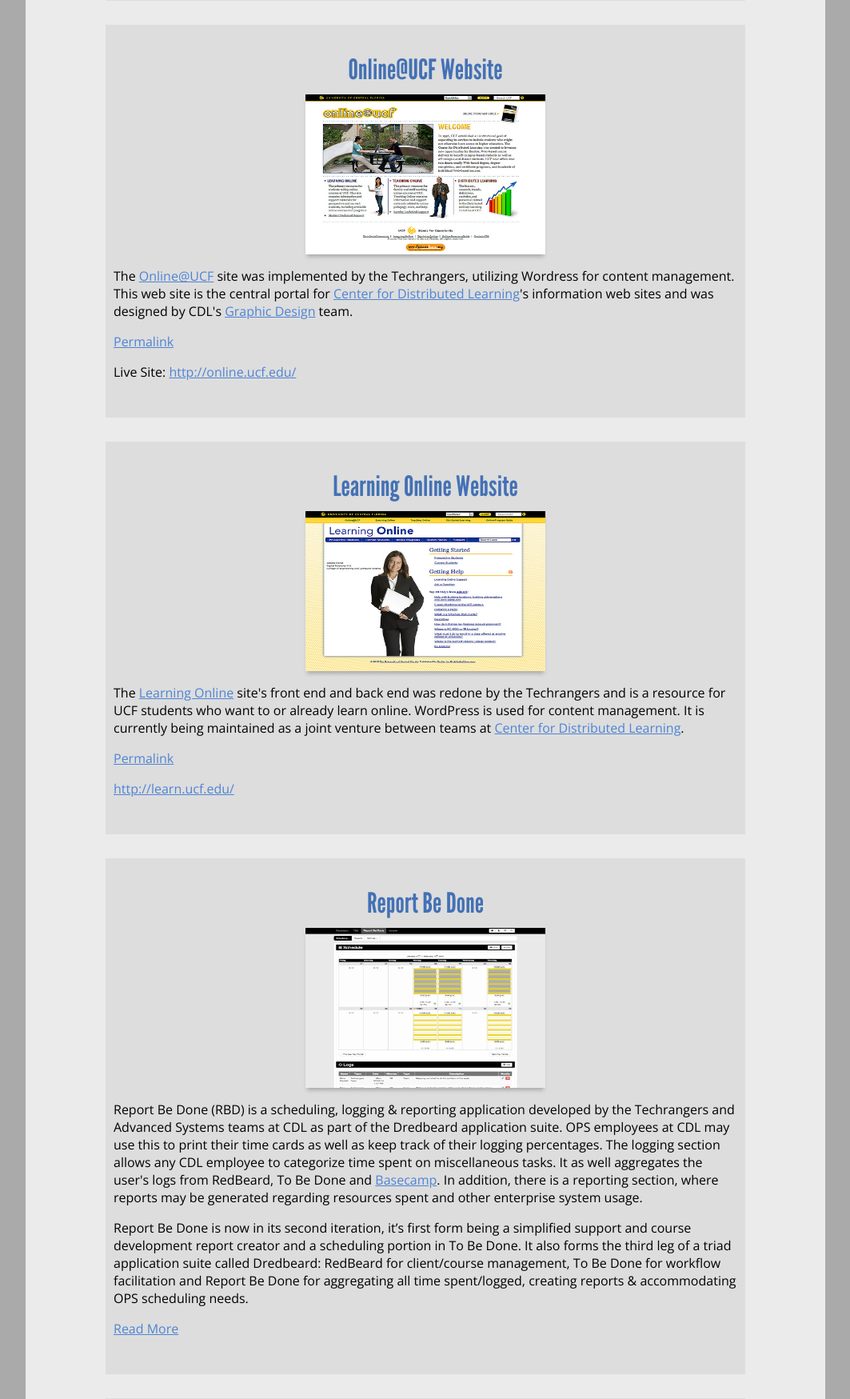
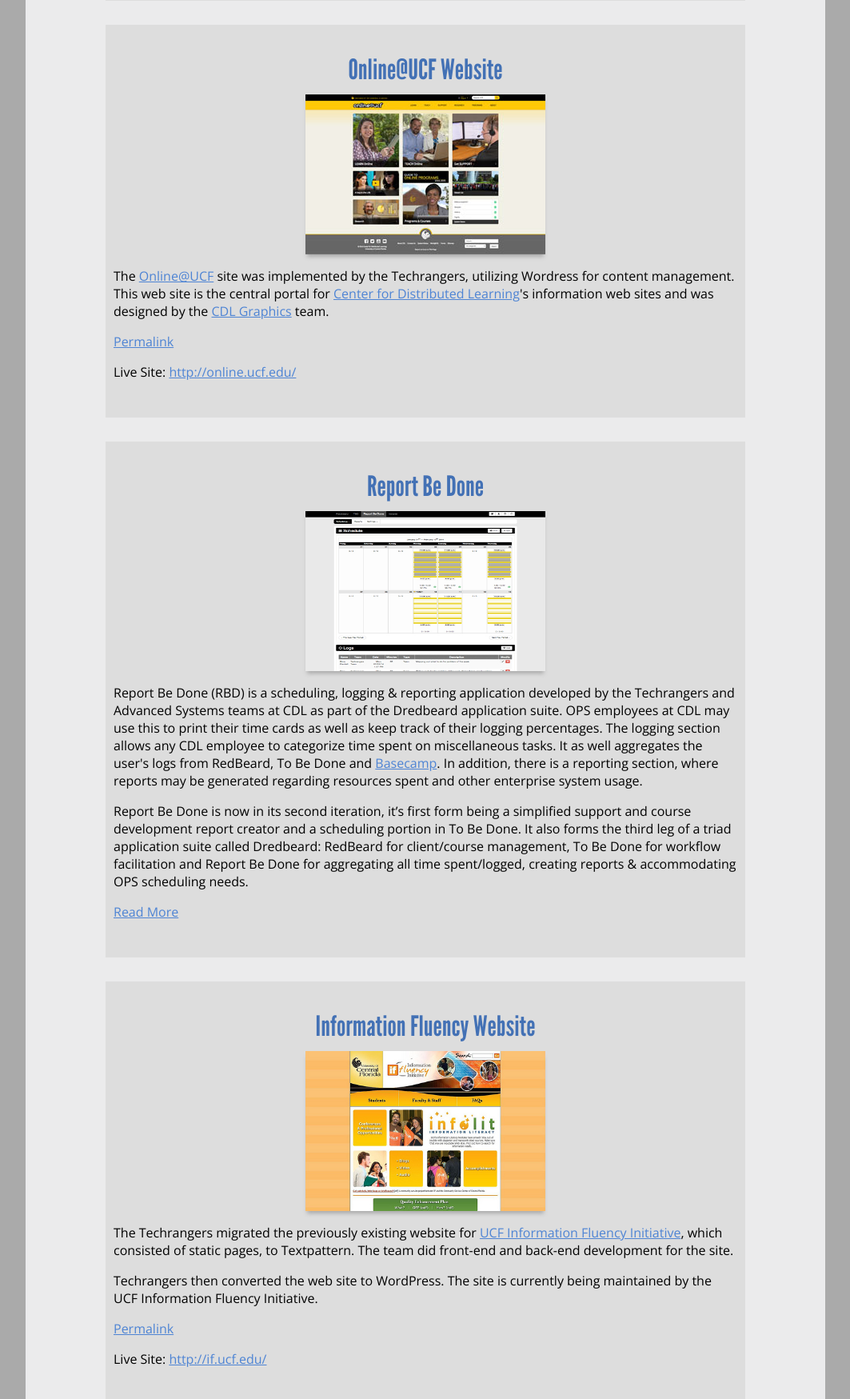
Before and after one commit to chrissolanilla/CSolanillaBio, a PHP site: page /showcase.php in a window 1280 px wide. Shown: the part 1551-3300 px from the top of the page at 80% size, without its empty margins (108-1171 px from the left). Run offline with PHP 8.4, Linux system fonts and the light colour scheme; some libraries are stand-ins or nearby versions.

Commit message:
Fixed a bunch of broken links and updated online@ucf image on showcase page

```diff
--- a/about.php
+++ b/about.php
@@ -21,7 +21,7 @@
 
             <section role="region" class="aboutitem">
                 <h1>Who We Are</h1>
-                    <p>The Techrangers&reg; is a team of students of varied backgrounds and majors at the <a href="http://cdl.ucf.edu/" target="_blank">Center for Distributed Learning</a> who provide course development for faculty and web/application development for the University of Central Florida (UCF).  The Techrangers&reg; act as student advocates and leaders by holding community workshops, participating in panels and presenting at conventions. Additionally, the team provides support, troubleshooting, and consulting for various groups within the University on a variety of areas including but not limited to universal design, accessibility compliance, website design, dynamic website development requiring databases and handling of business transactions among other areas of expertise.</p>
+                    <p>The Techrangers&reg; is a team of students of varied backgrounds and majors at the <a href="https://online.ucf.edu/about" target="_blank">Center for Distributed Learning</a> who provide course development for faculty and web/application development for the University of Central Florida (UCF).  The Techrangers&reg; act as student advocates and leaders by holding community workshops, participating in panels and presenting at conventions. Additionally, the team provides support, troubleshooting, and consulting for various groups within the University on a variety of areas including but not limited to universal design, accessibility compliance, website design, dynamic website development requiring databases and handling of business transactions among other areas of expertise.</p>
 
                     <p>To learn more about who makes up this team, read our bios. If you are interested in joining our team, visit the "<a href="joinus.php">Join</a>" section. Or, take a gander at our <a href="images/flyer.pdf" target="_blank">team flyer</a>.</p>
             </section>
--- a/includes.html
+++ b/includes.html
@@ -2,7 +2,6 @@
 		<meta http-equiv="X-UA-Compatible" content="IE=edge" />
 
 		<script type="text/javascript">document.createElement('main');</script>
-		<script type="text/javascript" src="//teach.ucf.edu/wp-content/themes/online/pulldown/online-dropdown.js?2013-12"></script>
 		<script type="text/javascript" src="//universityheader.ucf.edu/bar/js/university-header.js"></script>
 
 		<link rel="shortcut icon" href="/favicon.ico" type="image/x-icon">
--- a/showcase.php
+++ b/showcase.php
@@ -20,13 +20,13 @@
 		<section role="region" class="pagecontent" id="showcasepage">
 
 			<h1 id="sch1">Team Portfolio</h1>
-			<p class="scintro">The Techrangers strive to develop and collaborate with the UCF community on new tools and projects that will allow our team, the <a href="http://cdl.ucf.edu/" target="_blank">Center for Distributed Learning</a> and the University as a whole to complete various tasks more efficiently &amp; represent the content accurately. Here is our portfolio of some of the initiatives that the Techranger team is currently working on or has worked on in the past. <strong>The following listing is in no particular order.</strong></p>
+			<p class="scintro">The Techrangers strive to develop and collaborate with the UCF community on new tools and projects that will allow our team, the <a href="https://online.ucf.edu/about/" target="_blank">Center for Distributed Learning</a> and the University as a whole to complete various tasks more efficiently &amp; represent the content accurately. Here is our portfolio of some of the initiatives that the Techranger team is currently working on or has worked on in the past. <strong>The following listing is in no particular order.</strong></p>
 
 			<section role="region" id="showcase">
 				<section role="region" class="scitem">
 					<h1>iTunesU Website</h1>
 					<img src="images/showcase/itunesu.jpg" alt="iTunesU Website" />
-					<p>The <a href="http://itunes.ucf.edu/" target="_blank">iTunesU</a> site's splash page was implemented by the Techrangers in CSS and XHTML. This project was in collaboration with the Advanced Systems team at <a href="http://cdl.ucf.edu/" target="_blank">Center for Distributed Learning</a>.</p>
+					<p>The <a href="http://itunes.ucf.edu/" target="_blank">iTunesU</a> site's splash page was implemented by the Techrangers in CSS and XHTML. This project was in collaboration with the Advanced Systems team at <a href="https://online.ucf.edu/about/" target="_blank">Center for Distributed Learning</a>.</p>
 					<p><a href="http://techrangers.cdl.ucf.edu/?p=1063" target="_blank">Permalink</a></p>
 					<p>Live Site: <a href="http://itunes.ucf.edu/" target="_blank">http://itunes.ucf.edu/</a></p>
 				</section>
@@ -34,7 +34,7 @@
 				<section role="region" class="scitem">
 					<h1>Information Literacy Website</h1>
 					<img src="images/showcase/infolit.jpg" alt="Information Literacy Website" />
-					<p>The <a href="http://infolit.ucf.edu/" target="_blank">Information Literacy</a> Initiative's site's front end and back end was redone by the Techrangers and is a resource for UCF teachers and students who want to utilize the Information Literacy learning objects. Originally created in Textpattern, it now has been migrated to WordPress for content management. The project is a as a joint venture between teams at <a href="http://cdl.ucf.edu/" target="_blank">Center for Distributed Learning</a> and the UCF Library, the later which currently maintains the content.</p>
+					<p>The <a href="http://infolit.ucf.edu/" target="_blank">Information Literacy</a> Initiative's site's front end and back end was redone by the Techrangers and is a resource for UCF teachers and students who want to utilize the Information Literacy learning objects. Originally created in Textpattern, it now has been migrated to WordPress for content management. The project is a as a joint venture between teams at <a href="https://online.ucf.edu/about/" target="_blank">Center for Distributed Learning</a> and the UCF Library, the later which currently maintains the content.</p>
 					<p><a href="http://techrangers.cdl.ucf.edu/?p=1070" target="_blank">Permalink</a></p>
 					<p>Live Site: <a href="http://infolit.ucf.edu/" target="_blank">http://infolit.ucf.edu/</a></p>
 				</section>
@@ -42,17 +42,9 @@
 				<section role="region" class="scitem">
 					<h1>Online@UCF Website</h1>
 					<img src="images/showcase/onlineucf.jpg" alt="Online@UCF Website" />
-					<p>The <a href="http://online.ucf.edu/" target="_blank">Online@UCF</a> site was implemented by the Techrangers, utilizing Wordress for content management. This web site is the central portal for <a href="http://cdl.ucf.edu/" target="_blank">Center for Distributed Learning</a>'s information web sites and was designed by CDL's <a href="http://digitalmedia.ucf.edu/" target="_blank">Graphic Design</a> team.</p>
+					<p>The <a href="http://online.ucf.edu/" target="_blank">Online@UCF</a> site was implemented by the Techrangers, utilizing Wordress for content management. This web site is the central portal for <a href="https://online.ucf.edu/about/" target="_blank">Center for Distributed Learning</a>'s information web sites and was designed by the <a href="https://online.ucf.edu/about/teams/cdl-graphics/" target="_blank">CDL Graphics</a> team.</p>
 					<p><a href="http://techrangers.cdl.ucf.edu/?p=1067" target="_blank">Permalink</a></p>
 					<p>Live Site: <a href="http://online.ucf.edu/" target="_blank">http://online.ucf.edu/</a></p>
-				</section>
-
-				<section role="region" class="scitem">
-					<h1>Learning Online Website</h1>
-					<img src="images/showcase/learnonline.jpg" alt="Learning Online Website" />
-					<p>The <a href="http://learn.ucf.edu/" target="_blank">Learning Online</a> site's front end and back end was redone by the Techrangers and is a resource for UCF students who want to or already learn online. WordPress is used for content management. It is currently being maintained as a joint venture between teams at <a href="http://cdl.ucf.edu/" target="_blank">Center for Distributed Learning</a>.</p>
-					<p><a href="http://techrangers.cdl.ucf.edu/?p=1065" target="_blank">Permalink</a></p>
-					<p><a href="http://learn.ucf.edu/" target="_blank">http://learn.ucf.edu/</a></p>
 				</section>
 
 				<section role="region" class="scitem">
@@ -66,7 +58,7 @@
 				<section role="region" class="scitem">
 					<h1>Information Fluency Website</h1>
 					<img src="images/showcase/infoflu.jpg" alt="Information Fluency Website" />
-					<p>The Techrangers working with <a href="http://webstrategy.cdws.ucf.edu/" target="_blank">Web Strategy</a> migrated the previously existing website for <a href="http://if.ucf.edu/" target="_blank">UCF Information Fluency Initiative</a>, which consisted of static pages, to Textpattern. The team did front-end and back-end development for the site.</p>
+					<p>The Techrangers migrated the previously existing website for <a href="http://if.ucf.edu/" target="_blank">UCF Information Fluency Initiative</a>, which consisted of static pages, to Textpattern. The team did front-end and back-end development for the site.</p>
 					<p>Techrangers then converted the web site to WordPress. The site is currently being maintained by the UCF Information Fluency Initiative.</p>
 					<p><a href="http://techrangers.cdl.ucf.edu/?p=1055" target="_blank">Permalink</a></p>
 					<p>Live Site: <a href="http://if.ucf.edu/" target="_blank">http://if.ucf.edu/</a></p>
--- a/techtime.php
+++ b/techtime.php
@@ -15,7 +15,7 @@
 			<section role="region" class="pagecontent" id="techtimepage">
 				<section role="region">
 					<h1>What is Tech Time?</h1>
-					<p>Tech Time events are presented by the Techrangers team of the <a href="http://cdl.ucf.edu/" target="_blank">Center for Distributed Learning</a>. They are presented to demonstrate the "nuts and bolts" functions of various computer-related applications. These sessions target intermediate to advanced web designers interested in furthering their web design skills. These are hands-on, in-depth sessions held in the Center for Distributed Learning offices for Students, Faculty, Staff, and Campus Webmasters. Seating is limited so you must RSVP if interested.</p>
+					<p>Tech Time events are presented by the Techrangers team of the <a href="https://online.ucf.edu/about" target="_blank">Center for Distributed Learning</a>. They are presented to demonstrate the "nuts and bolts" functions of various computer-related applications. These sessions target intermediate to advanced web designers interested in furthering their web design skills. These are hands-on, in-depth sessions held in the Center for Distributed Learning offices for Students, Faculty, Staff, and Campus Webmasters. Seating is limited so you must RSVP if interested.</p>
 					<p><a href="mailto:techrangers@ucf.edu">Contact us</a> if you are interested at having the Techrangers present for your on-campus event or class.  Stay tuned for future events!</p>
 				</section>
 				<section role="region" class="ttitem">
```
Also changed, not shown: images/showcase/learnonline.jpg (deleted), images/showcase/onlineucf.jpg.
